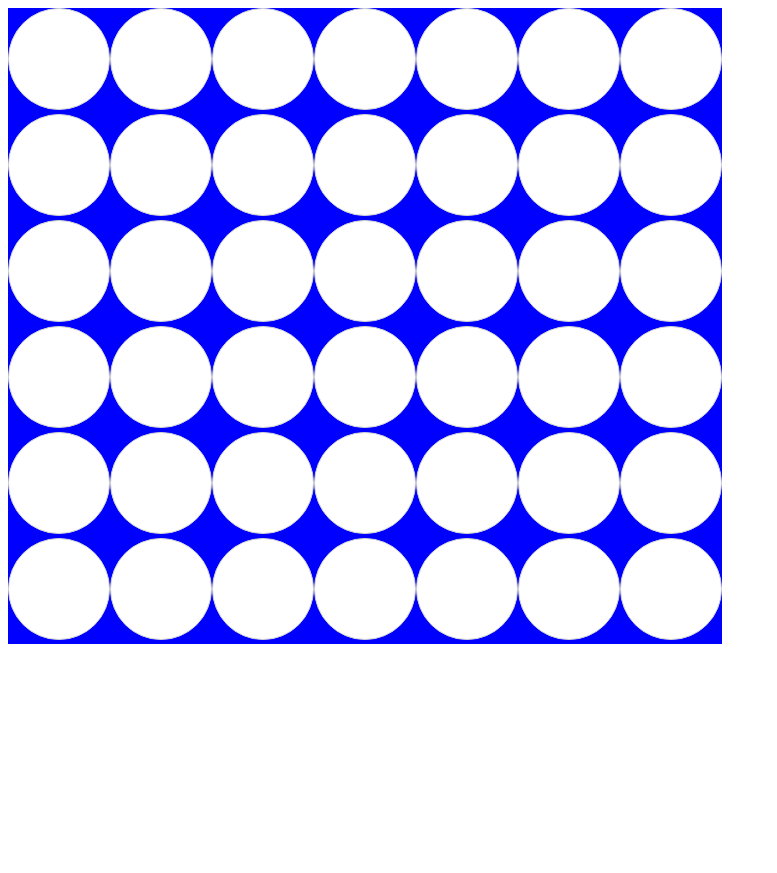
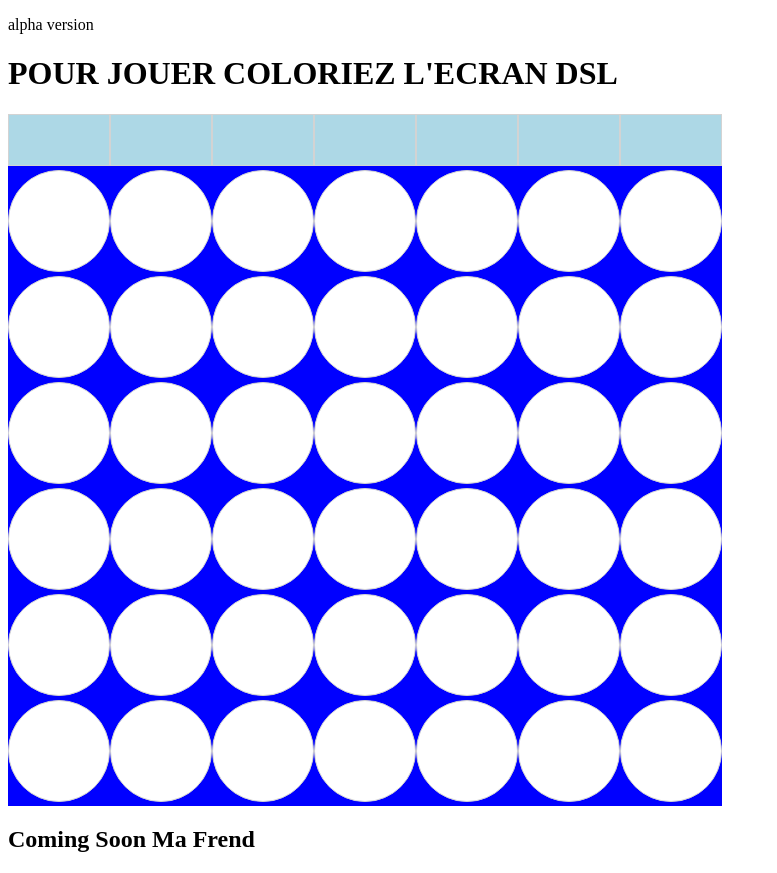
Before and after one commit to rruellepetel/puissance_4, a plain HTML site: page index.html in a window 1280 px wide. Shown: the whole page, without its empty margins (0-777 px from the left). Before the commit the page ends 800 px from the top, so only its background shows below. Drawn offline with Linux system fonts and the light colour scheme.

Commit message:
debut du bazar

```diff
--- a/css/style.css
+++ b/css/style.css
@@ -7,7 +7,7 @@ section {
     background-color:white;
     height: 100px;
     width: 100px;
-    display: inline-block;
+    display: inline-flex;
     border: 1px solid lightgrey;
     border-radius: 50%;
 
@@ -24,7 +24,9 @@ section {
 }
 
 .button {
+    display: inline-flex;
     height: 50px;
     width: 100px;
-    background-color: yellow;
+    background-color: lightblue;
+    border: 1px solid lightgrey;
 }
--- a/index.html
+++ b/index.html
@@ -6,22 +6,27 @@
         <title>Puissance 4</title>
     </head>
     <body>
+        <p>alpha version</p>
+        <h1>POUR JOUER COLORIEZ L'ECRAN DSL</h1>
+        <section id="nav">
+
+        </section>
         <section id="board">
 
         </section>
-
+        <h2>Coming Soon Ma Frend</h2>
     </body>
     <script type="text/javascript">
 
         var grille = 42;
+        var column = 7;
         var boardElement = document.getElementById("board");
-        var column = 7;
+        var nav = document.getElementById("nav");
 
-
-        for (var i = 0; i = column.length; i++) {
-            document.createElement ("div");
-            column.className = "button"
-            boardElement.appendChild(column);
+        for (var j = 0; j < column; j++) {
+        var button = document.createElement("div");
+        button.className = "button"
+        nav.appendChild(button);
         }
 
         for (var i = 0; i < grille; i++) {
@@ -32,6 +37,6 @@
             var pion = document.createElement("div");
             pion.className = "pion"
             tableau.appendChild(pion);
-    }
+        }
     </script>
 </html>
```
